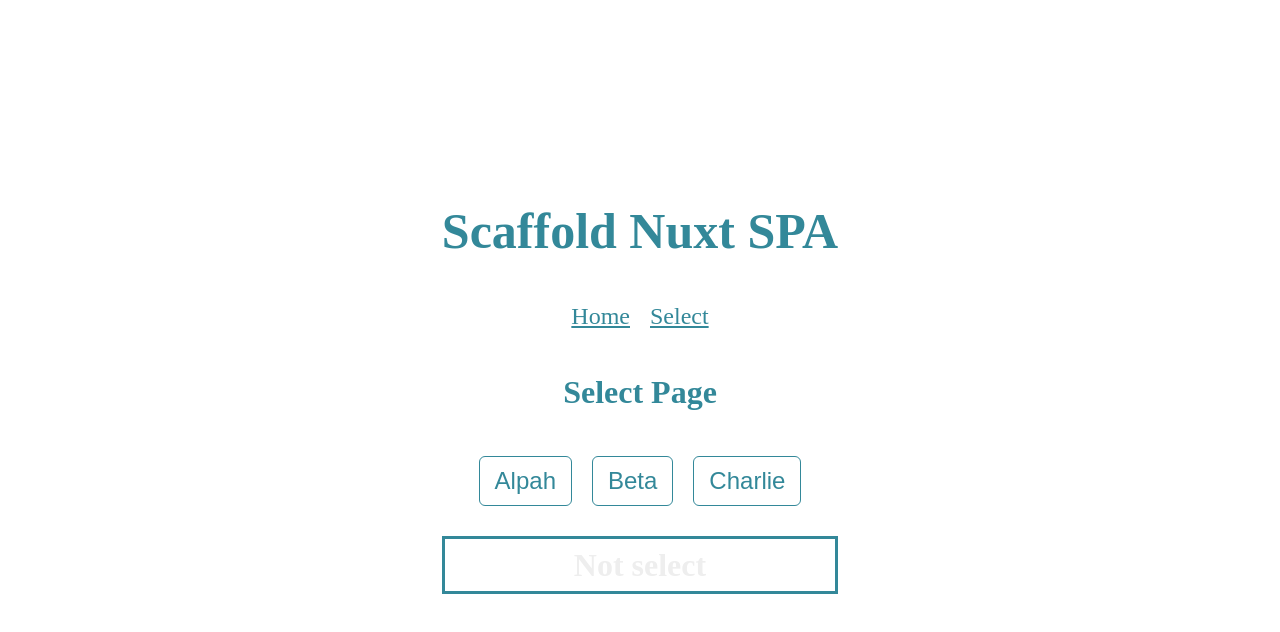
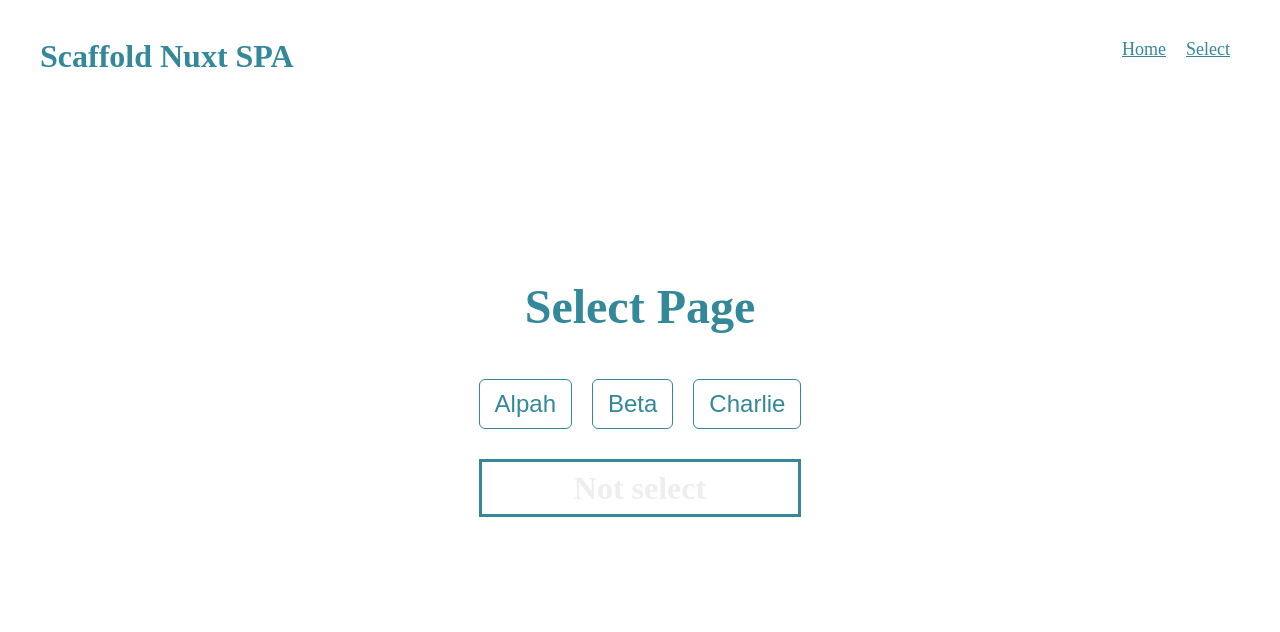
Before and after one commit to syuji-higa/template-nuxt-spa, a Nuxt app: page /select in a window 1280 px wide. Shown: the top 632 px of the page. Built offline with nearby package versions, Linux system fonts and the light colour scheme.

Commit message:
update logo & menu style

```diff
--- a/components/common/TheLogo.vue
+++ b/components/common/TheLogo.vue
@@ -6,5 +6,5 @@
 .logo
   color #389
   font-weight bold
-  font-size 50px
+  font-size 32px
 </style>
--- a/components/common/TheMenu.vue
+++ b/components/common/TheMenu.vue
@@ -21,5 +21,5 @@
 
   a
     color #389
-    font-size 24px
+    font-size 18px
 </style>
--- a/components/common/TheTitle.vue
+++ b/components/common/TheTitle.vue
@@ -7,4 +7,5 @@
 <style lang="stylus" scoped>
 .title
   color #389
+  font-size 48px
 </style>
--- a/layouts/default.vue
+++ b/layouts/default.vue
@@ -1,13 +1,13 @@
 <template>
-  <div class="container">
-    <div>
-      <div class="logo">
-        <TheLogo/>
-      </div>
-      <div class="menu">
-        <TheMenu/>
-      </div>
+  <div>
+    <div class="logo">
+      <TheLogo/>
+    </div>
+    <div class="container">
       <nuxt/>
+    </div>
+    <div class="menu">
+      <TheMenu/>
     </div>
   </div>
 </template>
@@ -88,8 +88,12 @@
   text-align center
 
 .logo
-  margin-bottom 48px
+  position fixed
+  top 40px
+  left 40px
 
 .menu
-  margin-bottom 48px
+  position fixed
+  top 40px
+  right 40px
 </style>
```
